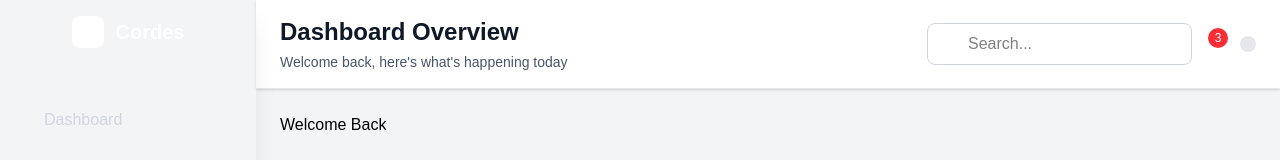
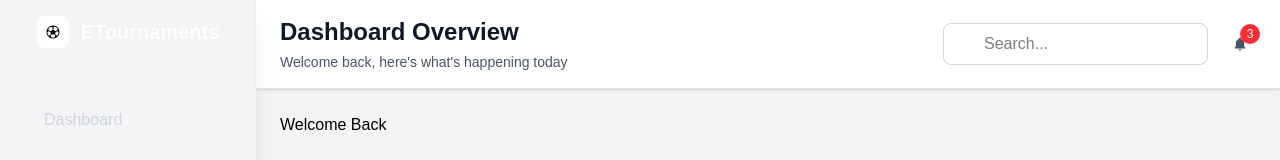
Before and after one commit to Ayomide-Philip/etournament, a Next.js app: page / in a window 1280 px wide. Shown: the top 160 px of the page. Built offline with nearby package versions, Linux system fonts and the light colour scheme.

Commit message:
Remove dark mode toggle and update icons in Home component

```diff
--- a/app/layout.js
+++ b/app/layout.js
@@ -20,7 +20,7 @@ export default function RootLayout({ children }) {
   return (
     <html lang="en">
       <body
-        className={`${geistSans.variable} ${geistMono.variable} antialiased bg-gray-100 min-h-screen dark`}
+        className={`${geistSans.variable} ${geistMono.variable} antialiased bg-gray-100 min-h-screen `}
       >
         {children}
       </body>
--- a/app/page.js
+++ b/app/page.js
@@ -1,9 +1,9 @@
 "use client";
 import { useState } from "react";
+import { IoIosFootball, IoMdNotifications } from "react-icons/io";
 
 export default function Home() {
-  const [darkMode, setDarkMode] = useState(false);
-  const handleToggleDarkMode = () => setDarkMode((prev) => !prev);
+  const [darkMode, setDarkMode] = useState(true);
 
   return (
     <div className={darkMode ? "dark" : ""}>
@@ -11,10 +11,10 @@ export default function Home() {
         <div className="flex items-center justify-center h-16 bg-cordes-blue dark:bg-gray-800">
           <div className="flex items-center space-x-3">
             <div className="w-8 h-8 bg-white rounded-lg flex items-center justify-center dark:bg-gray-700">
-              <i className="fas fa-cube text-cordes-blue text-lg dark:text-cordes-accent"></i>
+              <IoIosFootball />
             </div>
             <span className="text-white text-xl font-bold dark:text-gray-200">
-              Cordes
+              ETournaments
             </span>
           </div>
         </div>
@@ -110,24 +110,12 @@ export default function Home() {
                 </div>
                 <div className="relative">
                   <button className="p-2 text-gray-600 hover:text-gray-900 hover:bg-gray-100 rounded-lg transition-colors dark:text-gray-300 dark:hover:text-gray-100 dark:hover:bg-gray-800">
-                    <i className="fas fa-bell text-xl"></i>
+                    <IoMdNotifications />
                     <span className="absolute -top-1 -right-1 w-5 h-5 bg-red-500 text-white text-xs rounded-full flex items-center justify-center">
                       3
                     </span>
                   </button>
                 </div>
-                {/* Dark mode toggle button */}
-                <button
-                  onClick={handleToggleDarkMode}
-                  className="p-2 rounded-lg bg-gray-200 text-gray-700 hover:bg-gray-300 dark:bg-gray-800 dark:text-gray-200 dark:hover:bg-gray-700 transition-colors"
-                  aria-label="Toggle dark mode"
-                >
-                  {darkMode ? (
-                    <i className="fas fa-moon"></i>
-                  ) : (
-                    <i className="fas fa-sun"></i>
-                  )}
-                </button>
               </div>
             </div>
           </div>
```
